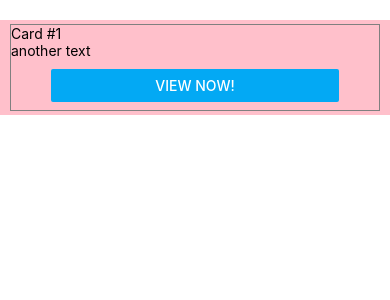
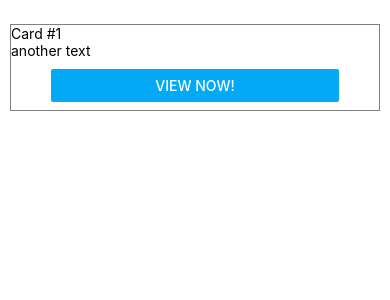
Before and after one commit to yksa/swipe, a React Native app: screen / in a window 390 px wide. Shown: the top 300 px of the page. Built offline with nearby package versions, Linux system fonts and the light colour scheme; grey boxes are pictures that could not be loaded.

Commit message:
Troubleshooting Flashing Images

```diff
--- a/src/Deck.js
+++ b/src/Deck.js
@@ -153,14 +153,14 @@ const Deck = (props) => {
       .reverse();
   };
 
-  return <View>{renderCards()}</View>;
+  return <Animated.View>{renderCards()}</Animated.View>;
 };
 
 const styles = StyleSheet.create({
   cardStyle: {
     position: "absolute",
     width: SCREEN_WIDTH,
-    backgroundColor: "pink",
+    backgroundColor: "white",
   },
 });
 
```
